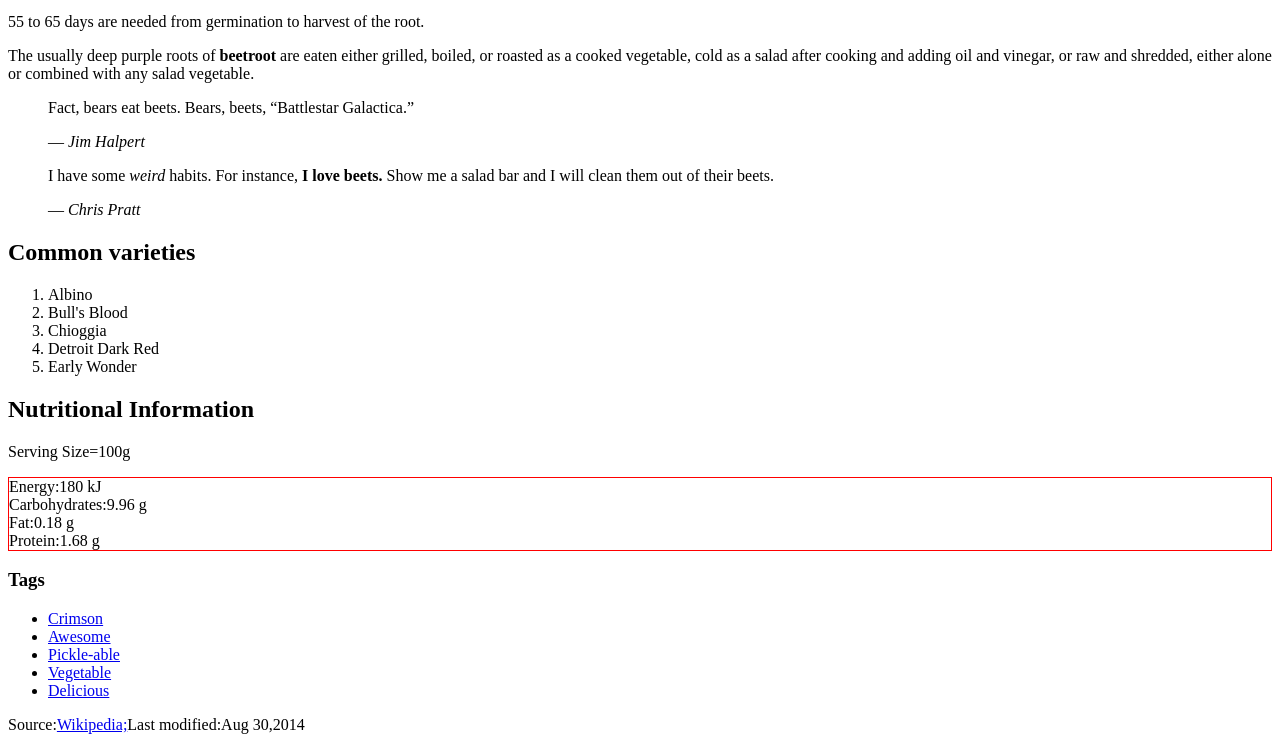
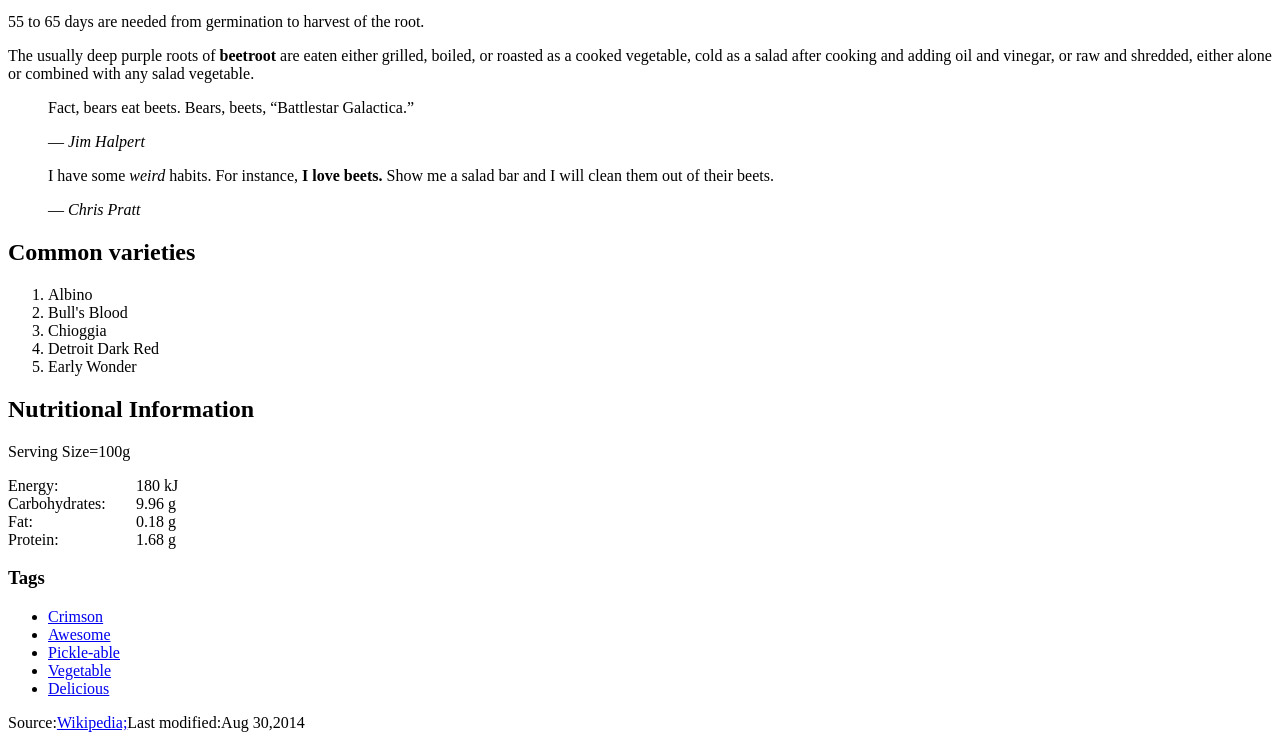
Before and after one commit to vivkay/dsn1675-exercise-0, a plain HTML site: page index.html in a window 1280 px wide. Shown: the part 551-1301 px from the top of the page. Drawn offline with Linux system fonts and the light colour scheme.

Commit message:
css additions
css additions

```diff
--- a/css/main.css
+++ b/css/main.css
@@ -23,6 +23,7 @@ html {
 dt {
     float: left;
     clear: left; /* Force the <dt> underneath anything floated left */
+    width: 8rem;
 }
 
 dd {
@@ -32,7 +33,6 @@ dd {
 }
 
 dl {
-    border: 1px solid red;
     /*
     Overflow hidden can be used as a clearfix
     It reminds the <dl> to wrap around its floated children
```
